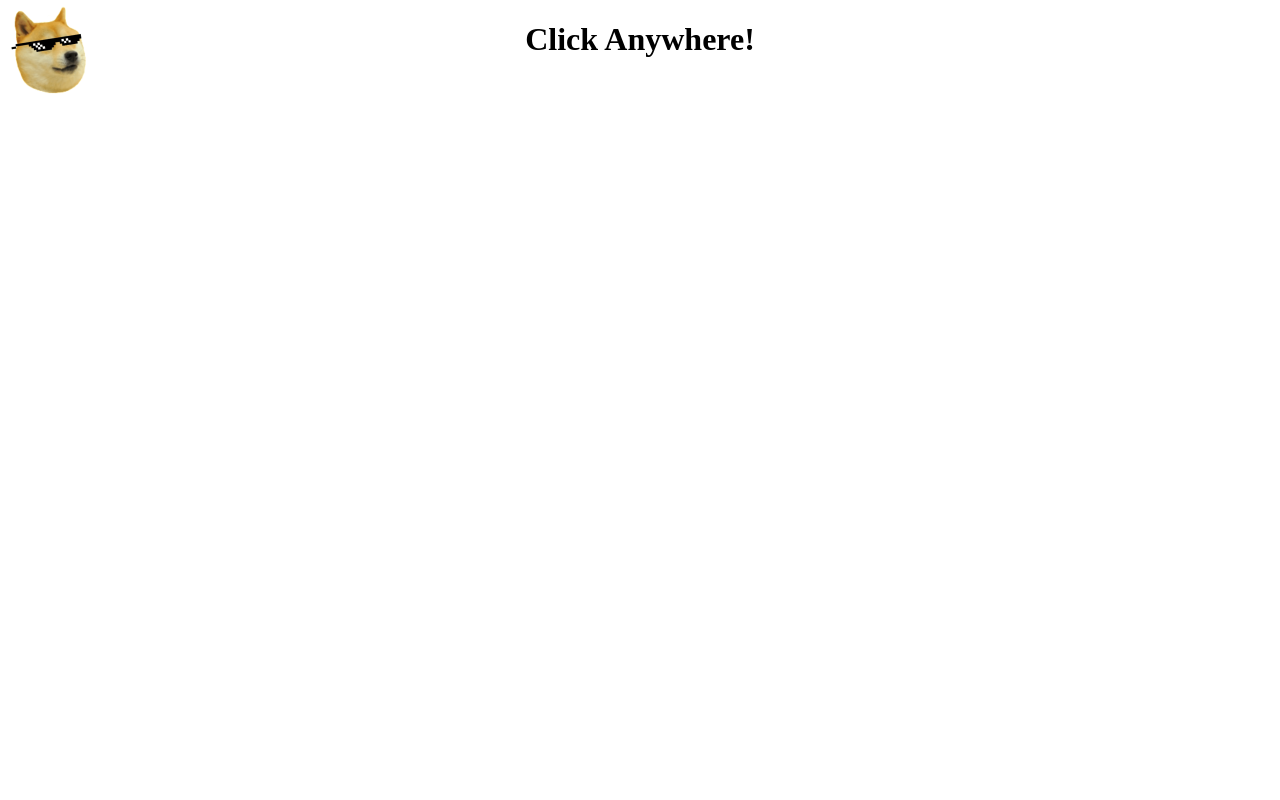
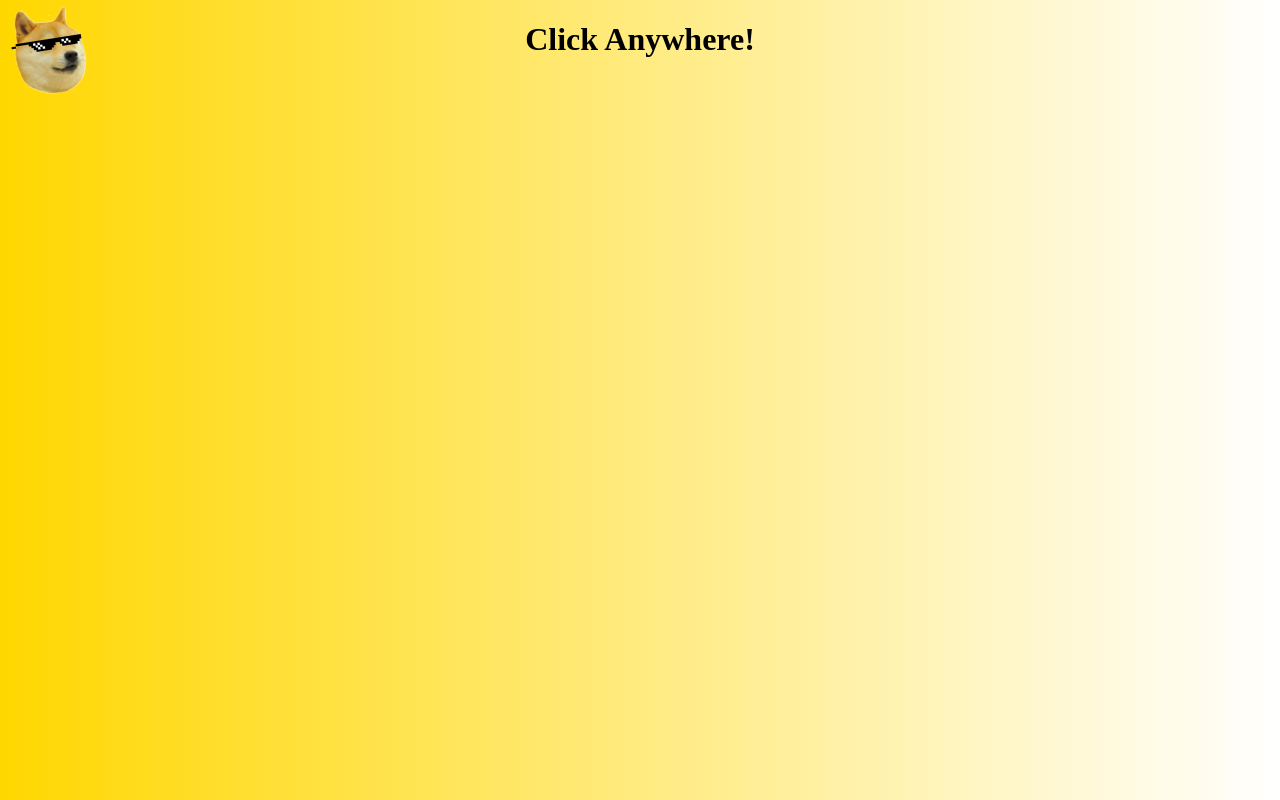
Before and after one commit to alexdarmos/dom-exercise-03, a plain HTML site: page index.html in a window 1280 px wide. Drawn offline with Linux system fonts and the light colour scheme.

Commit message:
styling updates

```diff
--- a/index.html
+++ b/index.html
@@ -8,7 +8,7 @@
     <link rel="stylesheet" type="text/css" media="screen" href="main.css">
     <script src="main.js"></script>
 </head>
-<body>
+<body class="gradient-one">
     <h1>Click Anywhere!</h1>
     <div id="circle"></div>
     <div id="quips"></div>
--- a/main.css
+++ b/main.css
@@ -27,3 +27,7 @@ h1 {
 /* body{
     background-image: url("doge-cool.png");
 } */
+
+.gradient-one {
+    background-image: linear-gradient(-90deg, white, gold);
+}
--- a/main.js
+++ b/main.js
@@ -1,7 +1,8 @@
 (() => {
 
 
-    window.addEventListener(`mouseup`, (event) => {
+    document.addEventListener(`click`, (event) => {
+        // console.log(`Event: ${event}`)
         let circle = document.getElementById(`circle`);
 
         let quipList = [`Wow.`, `so Internet meme`, `such neutral`, `how to article?`, `so score`, `what r you doing`];
```
